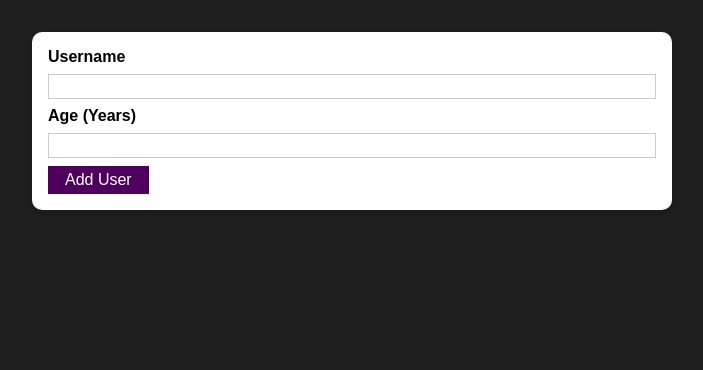
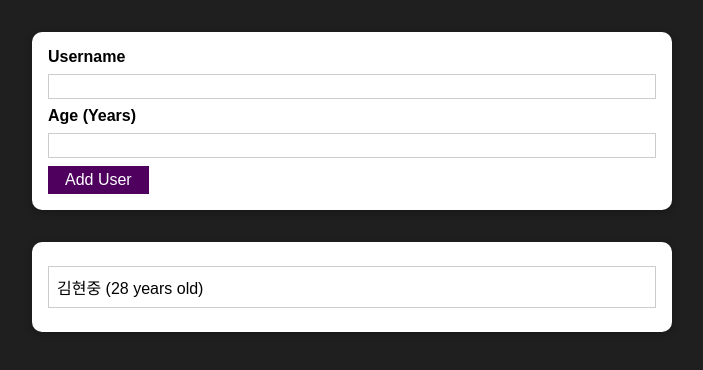
Before and after one commit to dev-thug/react-guide-practice, a React (Create React App) app: page / in a window 1280 px wide. Shown: the top 370 px of the page, without its empty margins (288-991 px from the left). Built offline with nearby package versions, Linux system fonts and the light colour scheme.

Commit message:
add UsersList.js

```diff
--- a/src/App.js
+++ b/src/App.js
@@ -2,6 +2,7 @@
 import {useState} from "react";
 import NewUser from "./components/NewUser/NewUser";
 import AddUser from "./components/Users/AddUser";
+import UsersList from "./components/Users/UsersList";
 
 const DUMMY_USER = [
     {
@@ -26,6 +27,7 @@
     return (
         <div>
             <AddUser/>
+            <UsersList users={users}/>
         </div>
     );
 }
--- a/src/components/Users/UsersList.js
+++ b/src/components/Users/UsersList.js
@@ -1,17 +1,20 @@
 import UserItem from "./UserItem";
+import classes from "./UsersList.module.css";
+
+import Card from "../UI/Card";
+
 
 const UsersList = (props) => {
     return (
-        <div>
-            {props.items.map(user =>
-                <UserItem
-                    key={user.id}
-                    id={user.id}
-                    name={user.name}
-                    age={user.age}
-                />
-            )}
-        </div>
+        <Card className={classes.users}>
+            <ul>
+                {props.users.map(user =>
+                    <li>
+                        {user.name} ({user.age} years old)
+                    </li>
+                )}
+            </ul>
+        </Card>
     )
 }
 
--- /dev/null
+++ b/src/components/Users/UsersList.module.css
@@ -0,0 +1,16 @@
+.users {
+    margin: 2rem auto;
+    width: 90%;
+    max-width: 40rem;
+}
+
+.users ul {
+    list-style: none;
+    padding: 1rem;
+}
+
+.users li {
+    border: 1px solid #ccc;
+    margin: 0.5rem 0;
+    padding: 0.5rem;
+}
```
